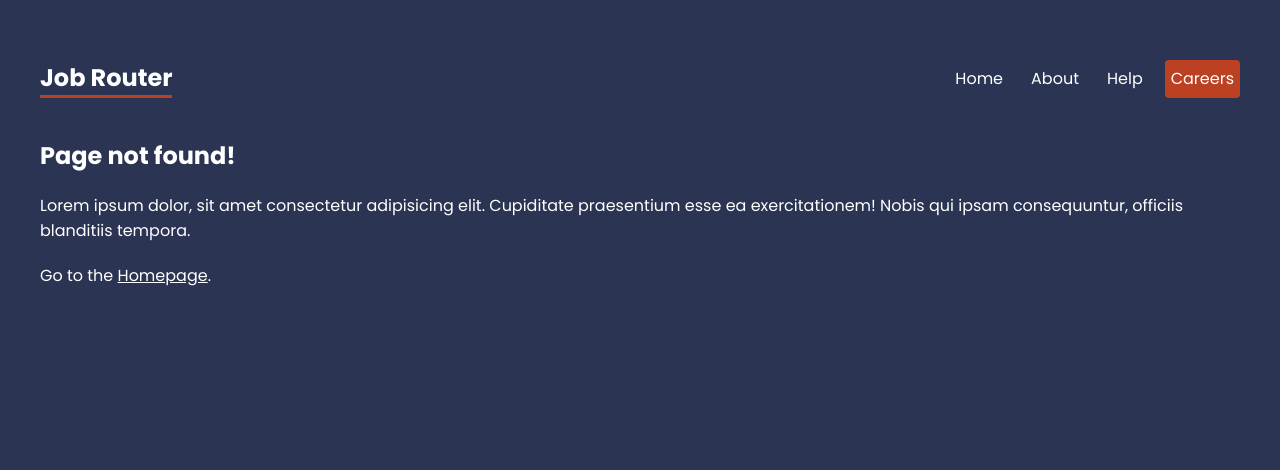
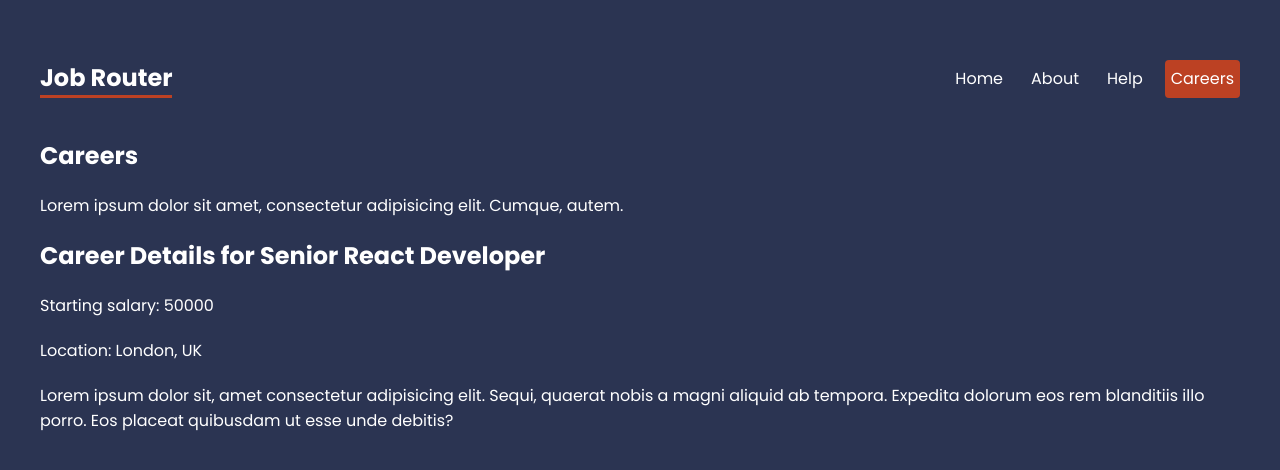
Before and after one commit to Murutu/react-router-tutorial, a React (Create React App) app: page /careers/1 in a window 1280 px wide. Shown: the top 470 px of the page. Built offline with nearby package versions, Linux system fonts and the light colour scheme; data requests are answered from the project's data file.

Commit message:
chore: rendered career details

```diff
--- a/src/App.js
+++ b/src/App.js
@@ -7,6 +7,7 @@ import RootLayout from "./layouts/RootLayout";
 
 import About from "./pages/About";
 import Careers, {careersLoader} from "./pages/careers/Careers";
+import CareersDetails, { careerDetailsLoader } from "./pages/careers/CareersDetails";
 import Contact from "./pages/help/Contact";
 import Faq from "./pages/help/Faq";
 import Home from "./pages/Home";
@@ -30,7 +31,10 @@ const router = createBrowserRouter(
         element={<Careers/>}
         loader={careersLoader}
         />
+
+        <Route path=":id" element={<CareersDetails/>} loader={careerDetailsLoader}/>
     </Route>
+
 
     <Route path="*" element={<NotFound />}/>
   </Route>
--- a/src/pages/careers/Careers.jsx
+++ b/src/pages/careers/Careers.jsx
@@ -6,7 +6,7 @@ const Careers = () => {
   return (
     <div className="careers">
         {careers.map((career) => (
-            <Link to="/" key={career.id}>
+            <Link to={career.id.toString()} key={career.id}>
                 <p>{career.title}</p>
                 <p>Based in{career.location}</p>
             </Link>
@@ -20,7 +20,7 @@ export default Careers;
 /* LOADER FUNCTION */
 
 export const careersLoader = async () => {
-    const response = await fetch(' http://localhost:4000/careers');
+    const response = await fetch('http://localhost:4000/careers');
 
     return response.json();
 }
@@ -31,4 +31,22 @@ We use const careers bcz this is the data were going to be fetching
 react-router is going to grab this data for us (res.json())
 & then when we use this hook useLoaderData() in the component Careers it is goin
 to return the data for us
+
+import {useLoaderData, Link} from "react-router-dom";
+
+const Career = () => {
+    const careers = useLoaderData()
+    return ()
+}
+
+export const careersLoader = async () => {
+    const response = await fetch("");
+    return response.json()
+}
+
+export default Career;
+
+<Route path="careers" element={<CareersLayout/>}>
+<Route path index element={<CareerLayout/>}/>
+</Route>
 */
--- /dev/null
+++ b/src/pages/careers/CareersDetails.jsx
@@ -0,0 +1,41 @@
+import { useParams, useLoaderData } from 'react-router-dom'
+
+const CareersDetails = () => {
+    const { id } = useParams();
+
+    const careers = useLoaderData();
+
+  return (
+    <div className="career-details">
+        <h2>Career Details for {careers.title} </h2>
+        <p>Starting salary: {careers.salary}</p>
+        <p>Location: {careers.location}</p>
+
+        <div className="details">
+            <p>Lorem ipsum dolor sit, amet consectetur adipisicing elit. Sequi, quaerat nobis a magni aliquid ab tempora. Expedita dolorum eos rem blanditiis illo porro. Eos placeat quibusdam ut esse unde debitis?</p>
+        </div>
+    </div>
+  )
+}
+
+export default CareersDetails
+
+
+// LOADER FUNCTION
+
+export const careerDetailsLoader = async ({ params }) => {
+    const { id } = params
+
+    const res = await fetch("http://localhost:4000/careers/" + id)
+
+    return res.json();
+}
+
+
+/*
+useParams will allow us to access the parameters
+
+const { id } = useParams();
+
+Were using the id bcz it what we named it in the App
+*/
```
